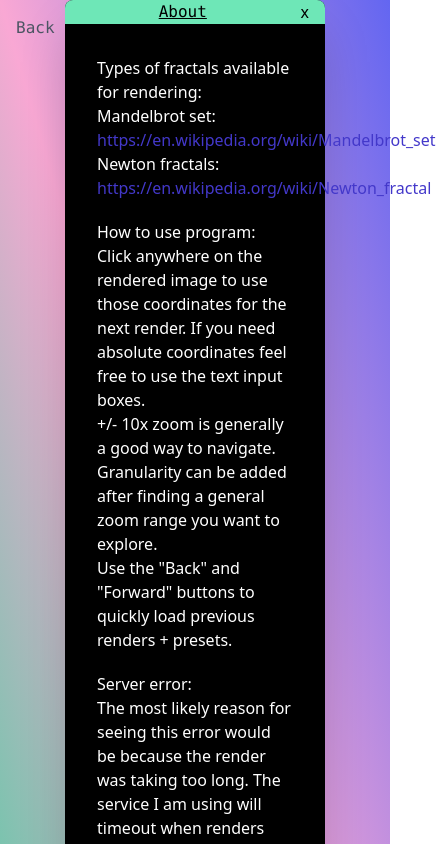
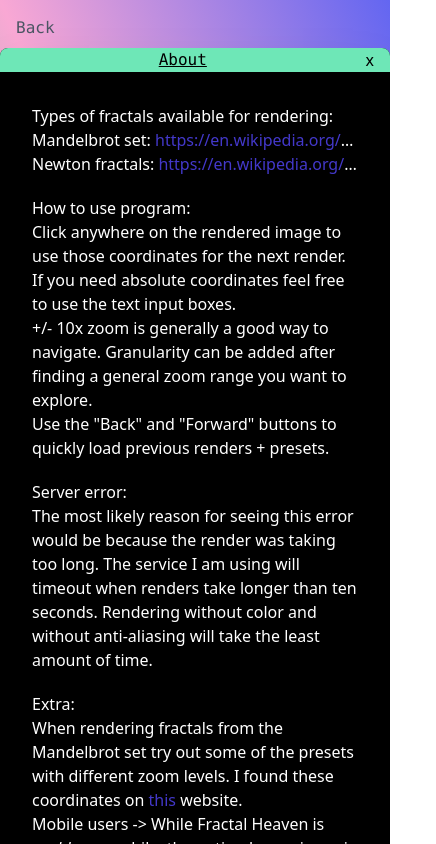
Before and after one commit to Ricefrog/FractalHeaven, a React (Create React App) app in the folder frontend/: page / in a window 390 px wide. Both pictures are taken after a click on the element "About". Shown: the top 844 px of the page, 436 px wide, since content can reach past the window. Built offline with nearby package versions, Linux system fonts and the light colour scheme; no server answers.

Commit message:
Mobile improvements.

```diff
--- a/frontend/src/components/About.js
+++ b/frontend/src/components/About.js
@@ -4,10 +4,12 @@ const About = ({handleClose}) => {
 			className="
 			my-auto
 			mx-auto
+			mt-12
 			shadow-2xl
 			rounded-lg
 			bg-black
-			w-2/3
+			w-full
+			sm:w-2/3
 			lg:w-3/5
 			xl:w-1/2
 			2xl:w-5/12
@@ -36,7 +38,7 @@ const About = ({handleClose}) => {
 				>x</div>
 			</div>
 			<div className="m-8 text-white">
-				<p>
+				<p className="truncate">
 					Types of fractals available for rendering:
 					<br />Mandelbrot set:{" "}
 					<a
--- a/frontend/src/components/Form.js
+++ b/frontend/src/components/Form.js
@@ -384,10 +384,12 @@ const Form = () => {
 			className="
 				my-auto
 				mx-auto
+				mt-12
 				shadow-2xl
 				rounded-lg
 				bg-gray-400
-				w-2/3
+				w-full
+				sm:w-2/3
 				lg:w-3/5
 				xl:w-1/2
 				2xl:w-5/12
```
